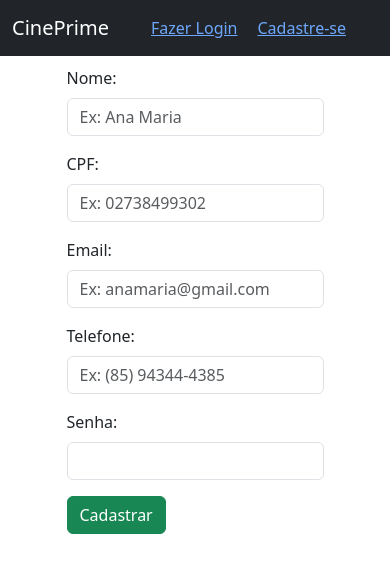
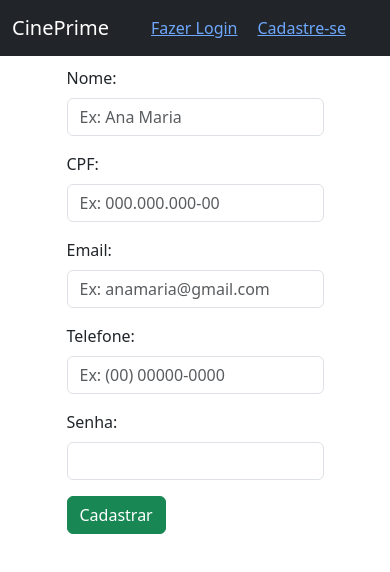
Before and after one commit to cine-prime/cine-prime, a React (Vite) app in the folder frontend/: page /cadastro in a window 390 px wide. Shown: the top 572 px of the page. Built offline with nearby package versions, Linux system fonts and the light colour scheme.

Commit message:
Add dynamic input formatting (CPF & Phone)

```diff
--- a/frontend/src/pages/User/Singup/index.jsx
+++ b/frontend/src/pages/User/Singup/index.jsx
@@ -1,36 +1,102 @@
-import React, { useState } from "react";
-import { useNavigate } from "react-router-dom";
-import Form from "react-bootstrap/Form";
+import React, { useState } from 'react';
+import { useNavigate } from 'react-router-dom';
+import Form from 'react-bootstrap/Form';
 
-import Api from "@services/Api";
+import Api from '@services/Api';
+import InputText from '@components/InputText';
+import Button from '@components/Button';
 
-import InputText from "@components/InputText";
-import MainContainer from "@src/components/ContentContainer";
-import Button from "@components/Button";
-
-export default function Singup(props) {
+export default function Signup(props) {
     const navigate = useNavigate();
 
-  const [name, setName] = useState("");
-  const [cpf, setCpf] = useState("");
-  const [email, setEmail] = useState("");
-  const [phone, setPhone] = useState("");
-  const [password, setPassword] = useState("");
+    const [name, setName] = useState('');
+    const [cpf, setCpf] = useState('');
+    const [email, setEmail] = useState('');
+    const [phone, setPhone] = useState('');
+    const [password, setPassword] = useState('');
+    const [formattedCpf, setFormattedCpf] = useState('');
+    const [formattedPhone, setFormattedPhone] = useState('');
+
+    const MAX_CPF_LENGTH = 11; // 11 digits for CPF
+    const MAX_PHONE_LENGTH = 11; // 11 digits for Brazilian phone number
+
+    const formatCpf = (value) => {
+        // Remove non-digit characters
+        const cpfOnlyNumbers = value.replace(/\D/g, '');
+        if (cpfOnlyNumbers.length <= 6) {
+            return cpfOnlyNumbers.replace(/(\d{3})(\d{1,3})?/, '$1.$2');
+        } else if (cpfOnlyNumbers.length <= 9) {
+            return cpfOnlyNumbers.replace(/(\d{3})(\d{3})(\d{1,3})?/, '$1.$2.$3');
+        } else {
+            return cpfOnlyNumbers.replace(/(\d{3})(\d{3})(\d{3})(\d{1,2})?/, '$1.$2.$3-$4');
+        }
+    };
+
+    const formatPhoneNumber = (rawValue) => {
+        if (!rawValue) return ''; // Return empty if no input
+        if (rawValue.length <= 2) {
+            return `(${rawValue}`;
+        } else if (rawValue.length <= 7) {
+            return `(${rawValue.substring(0, 2)}) ${rawValue.substring(2)}`;
+        } else {
+            return `(${rawValue.substring(0, 2)}) ${rawValue.substring(2, 7)}-${rawValue.substring(7)}`;
+        }
+    };
+
+    const handleInputChange = (rawValue, formatter, maxLength) => {
+        // Strip non-numeric characters
+        let numericValue = rawValue.replace(/\D/g, '');
+
+        // Check if the user is trying to delete a formatting character and adjust
+        if (numericValue.length > maxLength) {
+            numericValue = numericValue.substring(0, maxLength);
+        }
+
+        return formatter(numericValue);
+    };
+
+    const handleCpfChange = (e) => {
+        const newInputValue = e.target.value;
+        let newRawValue = newInputValue.replace(/\D/g, ''); // Strip all non-digits
+
+        // Determine if the user is trying to delete a digit or a formatting character
+        if (newInputValue.length < formattedCpf.length) {
+            // User is deleting, check if the deletion is at the end
+            const isDeletingFormatChar = !newInputValue.endsWith(newRawValue[newRawValue.length - 1]);
+            if (isDeletingFormatChar && newRawValue.length > 0) {
+                // Remove the last digit
+                newRawValue = newRawValue.substring(0, newRawValue.length - 1);
+            }
+        }
+
+        if (newRawValue.length > MAX_CPF_LENGTH) {
+            newRawValue = newRawValue.substring(0, MAX_CPF_LENGTH);
+        }
+
+        setCpf(newRawValue); // Store the raw CPF value
+        setFormattedCpf(formatCpf(newRawValue)); // Update the formatted CPF for display
+    };
+
+    const handlePhoneChange = (e) => {
+        const newFormattedValue = handleInputChange(e.target.value, formatPhoneNumber, MAX_PHONE_LENGTH);
+        setPhone(newFormattedValue.replace(/\D/g, '')); // Store unformatted phone number
+        setFormattedPhone(newFormattedValue); // Formatted phone number for display
+    };
 
     const handleSubmit = async (e) => {
         e.preventDefault();
         try {
-      const { data } = await Api.post("/user", {
+            const { data } = await Api.post('/user', {
                 nome: name,
-        cpf: cpf,
+                cpf: cpf, // Unformatted CPF
                 email: email,
-        telefone: phone,
+                telefone: formattedPhone, // Unformatted phone number
                 password: password,
             });
             alert(`Usuário ${data.nome} cadastrado com sucesso!`);
-      navigate("/");
+            navigate('/');
         } catch (error) {
-      console.log("ERROR ->", error);
+            console.log('ERROR ->', error);
             alert(`Erro: ${error.response.data.message}`);
         }
     };
@@ -38,36 +104,11 @@ export default function Singup(props) {
     return (
         <>
             <Form onSubmit={handleSubmit}>
-        <InputText
-          label="Nome:"
-          placeholder="Ex: Ana Maria"
-          value={name}
-          onChange={(obj) => setName(obj.target.value)}
-        />
-        <InputText
-          label="CPF:"
-          placeholder="Ex: 02738499302"
-          value={cpf}
-          onChange={(obj) => setCpf(obj.target.value)}
-        />
-        <InputText
-          label="Email:"
-          placeholder="Ex: anamaria@gmail.com"
-          value={email}
-          onChange={(obj) => setEmail(obj.target.value)}
-        />
-        <InputText
-          label="Telefone:"
-          placeholder="Ex: (85) 94344-4385"
-          value={phone}
-          onChange={(obj) => setPhone(obj.target.value)}
-        />
-        <InputText
-          label="Senha:"
-          type="password"
-          value={password}
-          onChange={(obj) => setPassword(obj.target.value)}
-        />
+                <InputText label="Nome:" placeholder="Ex: Ana Maria" value={name} onChange={(e) => setName(e.target.value)} />
+                <InputText label="CPF:" placeholder="Ex: 000.000.000-00" value={formattedCpf} onChange={handleCpfChange} />
+                <InputText label="Email:" placeholder="Ex: anamaria@gmail.com" value={email} onChange={(e) => setEmail(e.target.value)} />
+                <InputText label="Telefone:" placeholder="Ex: (00) 00000-0000" value={formattedPhone} onChange={handlePhoneChange} />
+                <InputText label="Senha:" type="password" value={password} onChange={(e) => setPassword(e.target.value)} />
                 <Button variant="success" text="Cadastrar" type="submit" />
             </Form>
         </>
```
Lines whose indentation alone changed are shown as unchanged.
